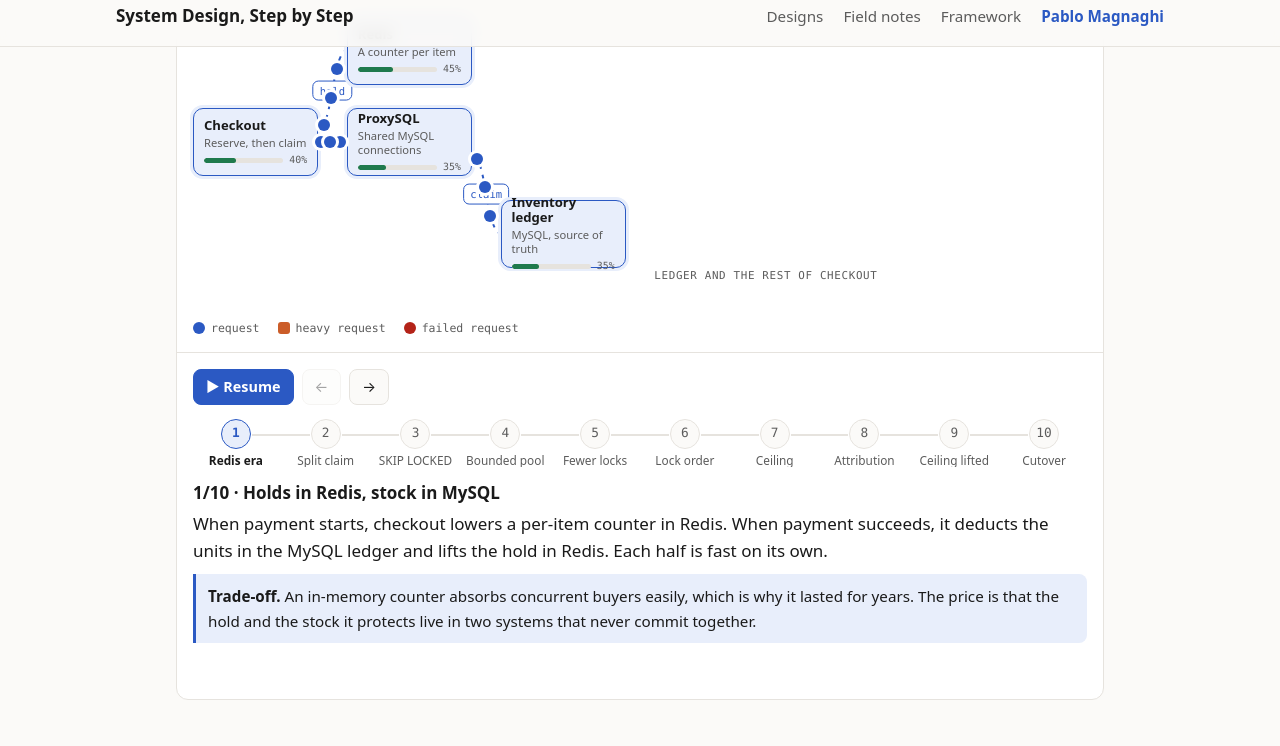
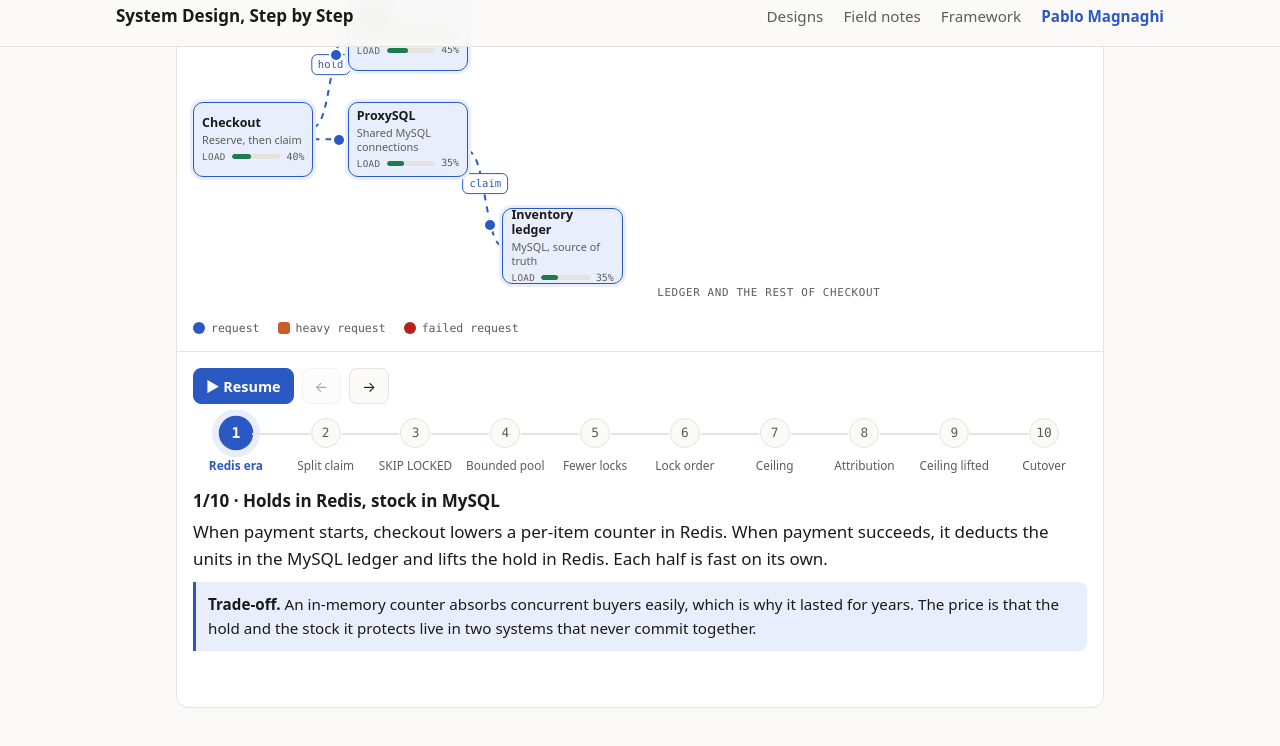
Before and after one commit to pablomagnaghi/system-design, an Astro site: page /field-notes/shopify-inventory-reservations in a window 1280 px wide. Both pictures are taken after a click on the button "Next stage". Shown: the part 1295-2041 px from the top of the page. Built offline with nearby package versions, Linux system fonts and the light colour scheme; Astro itself is replaced by a stand-in of ours.

Commit message:
Web: walkthrough readability, load label and metric tooltips (#138)

```diff
--- a/src/components/Walkthrough.module.css
+++ b/src/components/Walkthrough.module.css
@@ -59,7 +59,7 @@
   color: var(--success);
 }
 
-/* Below ~900px the canvas scrolls sideways instead of shrinking text to nothing. */
+/* On narrow screens the canvas scrolls sideways instead of shrinking the boxes until text overflows. */
 .scroller {
   overflow-x: auto;
   padding: 16px;
@@ -67,7 +67,7 @@
 
 .canvas {
   position: relative;
-  min-width: 860px;
+  min-width: 880px;
 }
 
 .edges {
@@ -104,7 +104,6 @@
 
 .edgeLabel {
   position: absolute;
-  transform: translate(-50%, -50%);
   padding: 1px 6px;
   border-radius: 6px;
   background: var(--surface);
@@ -116,6 +115,15 @@
   pointer-events: none;
 }
 
+/* Labels sit beside the line, never on it, so the dots moving along the edge stay visible. */
+.labelAbove {
+  transform: translate(-50%, calc(-100% - 5px));
+}
+
+.labelRight {
+  transform: translate(8px, -50%);
+}
+
 .edgeLabelActive {
   border-color: var(--accent);
   color: var(--accent);
@@ -123,7 +131,6 @@
 
 .lane {
   position: absolute;
-  left: 51.6%;
   transform: translateY(-50%);
   font-family: var(--mono);
   font-size: 0.68rem;
@@ -139,7 +146,7 @@
   flex-direction: column;
   justify-content: center;
   gap: 2px;
-  padding: 6px 10px;
+  padding: 6px 8px;
   background: var(--bg);
   border: 1px solid var(--border);
   border-radius: 10px;
@@ -150,12 +157,12 @@
 }
 
 .node strong {
-  font-size: 0.82rem;
+  font-size: 0.78rem;
   line-height: 1.2;
 }
 
 .node span {
-  font-size: 0.7rem;
+  font-size: 0.68rem;
   line-height: 1.25;
   color: var(--text-muted);
 }
@@ -211,6 +218,15 @@
   background: var(--danger);
 }
 
+/* Names the bar, so a percentage next to a box title is not read as a property of the title. */
+.node .loadLabel {
+  font-family: var(--mono);
+  font-size: 0.58rem;
+  letter-spacing: 0.04em;
+  text-transform: uppercase;
+  color: var(--text-muted);
+}
+
 .node .loadValue {
   font-family: var(--mono);
   font-size: 0.62rem;
@@ -219,12 +235,12 @@
 
 .dot {
   position: absolute;
-  width: 12px;
-  height: 12px;
-  margin: -6px 0 0 -6px;
+  width: 10px;
+  height: 10px;
+  margin: -5px 0 0 -5px;
   border-radius: 50%;
   background: var(--accent);
-  box-shadow: 0 0 0 3px var(--surface);
+  box-shadow: 0 0 0 2px var(--surface);
   pointer-events: none;
   /* Hidden until the first frame places it, so it never flashes in a corner. */
   opacity: 0;
@@ -236,16 +252,16 @@
 }
 
 .dotHeavy {
-  width: 15px;
-  height: 15px;
-  margin: -7.5px 0 0 -7.5px;
+  width: 13px;
+  height: 13px;
+  margin: -6.5px 0 0 -6.5px;
   border-radius: 4px;
   background: color-mix(in srgb, var(--danger) 55%, #e8a33d);
 }
 
 .dotHealth {
   background: var(--surface);
-  border: 2.5px solid var(--success);
+  border: 2px solid var(--success);
 }
 
 .dotFailed {
@@ -365,8 +381,9 @@
   display: flex;
   gap: 4px;
   list-style: none;
-  margin: 14px 0 0;
-  padding: 0;
+  margin: 6px 0 0;
+  /* Room for the current step's enlarged circle and halo, which the horizontal scroll would clip. */
+  padding: 8px 0 2px;
   overflow-x: auto;
 }
 
@@ -387,14 +404,14 @@
 }
 
 .timeline li.stepDone::after {
-  background: var(--text-muted);
+  background: var(--accent);
 }
 
 .timeline button {
   display: flex;
   flex-direction: column;
   align-items: center;
-  gap: 4px;
+  gap: 10px;
   width: 100%;
   padding: 0;
   border: 0;
@@ -420,6 +437,10 @@
   background: var(--bg);
   font-family: var(--mono);
   font-size: 0.8rem;
+  transition:
+    transform 250ms ease,
+    background 250ms ease,
+    box-shadow 250ms ease;
 }
 
 .stepLabel {
@@ -428,21 +449,47 @@
   text-align: center;
 }
 
+/* A finished step is a filled circle with a check; the number is still announced by the button label. */
 .timeline .stepDone .stepNumber {
-  border-color: var(--text-muted);
+  border-color: var(--accent);
+  background: var(--accent);
+  color: transparent;
+  position: relative;
+}
+
+.timeline .stepDone .stepNumber::before {
+  content: '✓';
+  position: absolute;
+  color: var(--surface);
+  font-family: var(--sans, inherit);
+  font-size: 0.9rem;
+  font-weight: 700;
+}
+
+.timeline .stepDone .stepLabel {
   color: var(--text);
 }
 
+/* The current step stands out: filled, slightly larger and with a soft halo that breathes. */
 .timeline .stepCurrent .stepNumber {
   border-color: var(--accent);
-  background: var(--accent-soft);
-  color: var(--accent);
+  background: var(--accent);
+  color: var(--surface);
   font-weight: 700;
+  transform: scale(1.15);
+  box-shadow: 0 0 0 4px var(--accent-soft);
+  animation: currentStep 1.8s ease-in-out infinite;
+}
+
+@keyframes currentStep {
+  50% {
+    box-shadow: 0 0 0 6px var(--accent-soft);
+  }
 }
 
 .timeline .stepCurrent .stepLabel {
-  color: var(--text);
-  font-weight: 600;
+  color: var(--accent);
+  font-weight: 700;
 }
 
 .narration {
@@ -473,7 +520,8 @@
 }
 
 @media (prefers-reduced-motion: reduce) {
-  .enter {
+  .enter,
+  .timeline .stepCurrent .stepNumber {
     animation: none;
   }
   .edgeActive {
--- a/src/components/Walkthrough.tsx
+++ b/src/components/Walkthrough.tsx
@@ -3,6 +3,8 @@ import type { Walkthrough, WalkthroughStage } from '../content/types';
 import {
   edgeGeometry,
   edgeKey,
+  LANE_X,
+  LANE_Y,
   nodeBox,
   percentX,
   percentY,
@@ -12,8 +14,10 @@ import { hasMetrics, loadLevel, metricItems } from '../lib/walkthrough-metrics';
 import {
   DOTS_PER_PACKET,
   dotProgress,
+  dotsForLength,
   legendFor,
   packetsFor,
+  streamOffsets,
   visibleAt,
   type Packet,
 } from '../lib/walkthrough-motion';
@@ -106,15 +110,24 @@ export default function Walkthrough({ walkthrough }: Props) {
     const paths = packets.map((packet) =>
       svg.querySelector<SVGPathElement>(`[data-edge="${edgeKey(packet.edge)}"]`),
     );
+    const lengths = paths.map((path) => path?.getTotalLength() ?? 0);
+    const offsets = streamOffsets(packets);
     const place = (elapsed: number) => {
       packets.forEach((packet, p) => {
         const path = paths[p];
         if (!path) return;
+        const length = lengths[p] ?? 0;
+        const count = dotsForLength(length);
         for (let d = 0; d < DOTS_PER_PACKET; d++) {
           const dot = dotRefs.current[p * DOTS_PER_PACKET + d];
           if (!dot) continue;
-          const progress = dotProgress(elapsed, d, packet.kind, TRAVEL_MS);
-          const point = path.getPointAtLength(path.getTotalLength() * progress);
+          // Short edges show fewer dots; the spare ones stay hidden.
+          if (d >= count) {
+            dot.style.opacity = '0';
+            continue;
+          }
+          const progress = dotProgress(elapsed, d, packet.kind, TRAVEL_MS, count, offsets[p]);
+          const point = path.getPointAtLength(length * progress);
           dot.style.left = percentX(point.x);
           dot.style.top = percentY(point.y);
           // A failed request fades out where it gives up.
@@ -159,7 +172,7 @@ export default function Walkthrough({ walkthrough }: Props) {
         <dl className={styles.metrics} aria-label="System metrics">
           {metrics.length > 0 ? (
             metrics.map((metric) => (
-              <div key={metric.key} className={styles[metric.status]}>
+              <div key={metric.key} className={styles[metric.status]} title={metric.hint}>
                 <dt>{metric.label}</dt>
                 <dd>{metric.value}</dd>
               </div>
@@ -192,7 +205,11 @@ export default function Walkthrough({ walkthrough }: Props) {
             label && visible.edges.has(key) ? (
               <span
                 key={`label-${key}`}
-                className={[styles.edgeLabel, activeEdges.has(key) && styles.edgeLabelActive]
+                className={[
+                  styles.edgeLabel,
+                  geometry.labelSide === 'right' ? styles.labelRight : styles.labelAbove,
+                  activeEdges.has(key) && styles.edgeLabelActive,
+                ]
                   .filter(Boolean)
                   .join(' ')}
                 style={{ left: percentX(geometry.mid.x), top: percentY(geometry.mid.y) }}
@@ -203,12 +220,18 @@ export default function Walkthrough({ walkthrough }: Props) {
           )}
 
           {lanes?.top && (
-            <span className={styles.lane} style={{ top: percentY(8) }}>
+            <span
+              className={styles.lane}
+              style={{ left: percentX(LANE_X), top: percentY(LANE_Y.top) }}
+            >
               {lanes.top}
             </span>
           )}
           {lanes?.bottom && (
-            <span className={styles.lane} style={{ top: percentY(330) }}>
+            <span
+              className={styles.lane}
+              style={{ left: percentX(LANE_X), top: percentY(LANE_Y.bottom) }}
+            >
               {lanes.bottom}
             </span>
           )}
@@ -360,7 +383,10 @@ export default function Walkthrough({ walkthrough }: Props) {
 function LoadBar({ percent }: { percent: number }) {
   const level = loadLevel(percent);
   return (
-    <span className={styles.load} aria-label={`Load ${percent}%`}>
+    <span className={styles.load} aria-label={`Load ${percent}%`} title="How busy this part is">
+      <span className={styles.loadLabel} aria-hidden="true">
+        load
+      </span>
       <span className={styles.loadTrack}>
         <span className={`${styles.loadFill} ${styles[level]}`} style={{ width: `${percent}%` }} />
       </span>
--- a/src/content/designs/collaborative-editor.ts
+++ b/src/content/designs/collaborative-editor.ts
@@ -94,7 +94,7 @@ export const collaborativeEditor: Design = {
       },
       {
         id: 'session',
-        title: 'Document session',
+        title: 'Doc session',
         detail: 'Orders + transforms',
         column: 2,
         row: 'middle',
@@ -102,7 +102,7 @@ export const collaborativeEditor: Design = {
       },
       {
         id: 'registry',
-        title: 'Session registry',
+        title: 'Doc registry',
         detail: 'Owner per document',
         column: 2,
         row: 'bottom',
--- a/src/lib/walkthrough-layout.ts
+++ b/src/lib/walkthrough-layout.ts
@@ -1,11 +1,20 @@
 import type { WalkthroughEdge, WalkthroughNode } from '../content/types';
 
 /** Diagram coordinates. The canvas scales, so everything is expressed in this space. */
-export const VIEW = { width: 1000, height: 360 } as const;
+export const VIEW = { width: 1040, height: 374 } as const;
 
-const NODE = { width: 140, height: 76 } as const;
-const COLUMN_STEP = 172;
-const ROW_TOP: Record<WalkthroughNode['row'], number> = { top: 40, middle: 142, bottom: 244 };
+// A 180-unit step leaves a 40-unit gap between columns, enough for a dot to read as traffic while
+// the diagram still fits the text column; the extra height lets a detail wrap to a second line.
+const NODE = { width: 140, height: 88 } as const;
+const COLUMN_STEP = 180;
+// Rows sit 36 units apart so a vertical edge has room for its label beside the moving dots.
+const ROW_TOP: Record<WalkthroughNode['row'], number> = { top: 16, middle: 140, bottom: 264 };
+
+/** Where the lane captions sit: above the top row and below the bottom row. */
+export const LANE_Y = { top: 7, bottom: 363 } as const;
+
+/** Lane captions start at the fourth column, clear of the boxes on the left. */
+export const LANE_X = 3 * COLUMN_STEP;
 
 export interface Box {
   readonly x: number;
@@ -29,16 +38,21 @@ export interface Point {
   readonly y: number;
 }
 
+/** Which side of the line a label sits on, so dots moving along the edge never cover it. */
+export type LabelSide = 'above' | 'right';
+
 export interface EdgeGeometry {
   /** SVG path data. */
   readonly d: string;
-  /** Halfway point along the curve, where an edge label sits. */
+  /** Halfway point along the curve, where an edge label is anchored. */
   readonly mid: Point;
+  readonly labelSide: LabelSide;
 }
 
 /** A cubic Bezier from p0 to p3; its point at t = 0.5 is (p0 + 3p1 + 3p2 + p3) / 8. */
 function cubic(p0: Point, p1: Point, p2: Point, p3: Point): EdgeGeometry {
   return {
+    labelSide: 'above',
     d: `M ${p0.x} ${p0.y} C ${p1.x} ${p1.y}, ${p2.x} ${p2.y}, ${p3.x} ${p3.y}`,
     mid: { x: (p0.x + 3 * p1.x + 3 * p2.x + p3.x) / 8, y: (p0.y + 3 * p1.y + 3 * p2.y + p3.y) / 8 },
   };
@@ -46,6 +60,7 @@ function cubic(p0: Point, p1: Point, p2: Point, p3: Point): EdgeGeometry {
 
 function line(p0: Point, p1: Point): EdgeGeometry {
   return {
+    labelSide: p0.x === p1.x ? 'right' : 'above',
     d: `M ${p0.x} ${p0.y} L ${p1.x} ${p1.y}`,
     mid: { x: (p0.x + p1.x) / 2, y: (p0.y + p1.y) / 2 },
   };
--- a/src/lib/walkthrough-motion.ts
+++ b/src/lib/walkthrough-motion.ts
@@ -55,14 +55,49 @@ export function legendFor(stages: readonly WalkthroughStage[]) {
   return LEGEND.filter(([kind]) => kinds.has(kind)).map(([kind, label]) => ({ kind, label }));
 }
 
-/** Dots per packet stream, spread evenly along the edge so the stream reads as traffic. */
+/** Most dots a packet stream shows, spread evenly along the edge so the stream reads as traffic. */
 export const DOTS_PER_PACKET = 3;
 
+/** Diagram units each dot needs along an edge; shorter edges get fewer dots so they never pile up. */
+const UNITS_PER_DOT = 70;
+
+/** How many dots a stream shows on an edge of this length: one to DOTS_PER_PACKET. */
+export function dotsForLength(length: number): number {
+  return Math.min(DOTS_PER_PACKET, Math.max(1, Math.floor(length / UNITS_PER_DOT)));
+}
+
 /**
- * Where a dot is along its edge (0 to 1) after `elapsed` ms. Dots loop, offset by their index.
- * A failed request never arrives: it stops short of the target.
+ * Each packet's offset, as a fraction of the spacing between its dots, so two streams on the
+ * same edge (a request and a health check, say) interleave instead of drawing on top of each other.
  */
-export function dotProgress(elapsed: number, index: number, kind: PacketKind, travelMs: number) {
-  const loop = (elapsed / travelMs + index / DOTS_PER_PACKET) % 1;
+export function streamOffsets(packets: readonly Packet[]): number[] {
+  const totals = new Map<string, number>();
+  for (const packet of packets) {
+    const key = edgeKey(packet.edge);
+    totals.set(key, (totals.get(key) ?? 0) + 1);
+  }
+  const seen = new Map<string, number>();
+  return packets.map((packet) => {
+    const key = edgeKey(packet.edge);
+    const ordinal = seen.get(key) ?? 0;
+    seen.set(key, ordinal + 1);
+    return ordinal / (totals.get(key) ?? 1);
+  });
+}
+
+/**
+ * Where a dot is along its edge (0 to 1) after `elapsed` ms. The `count` dots of a stream loop
+ * evenly spaced, shifted by `offset` of that spacing. A failed request never arrives: it stops
+ * short of the target.
+ */
+export function dotProgress(
+  elapsed: number,
+  index: number,
+  kind: PacketKind,
+  travelMs: number,
+  count = DOTS_PER_PACKET,
+  offset = 0,
+) {
+  const loop = (elapsed / travelMs + (index + offset) / count) % 1;
   return kind === 'failed' ? loop * 0.8 : loop;
 }
```
Also changed, not shown: src/lib/walkthrough-metrics.test.ts (+4 -0 lines), src/lib/walkthrough-metrics.ts (+12 -1 lines), src/lib/walkthrough-motion.test.ts (+28 -0 lines), src/lib/walkthrough.test.ts (+43 -11 lines).
